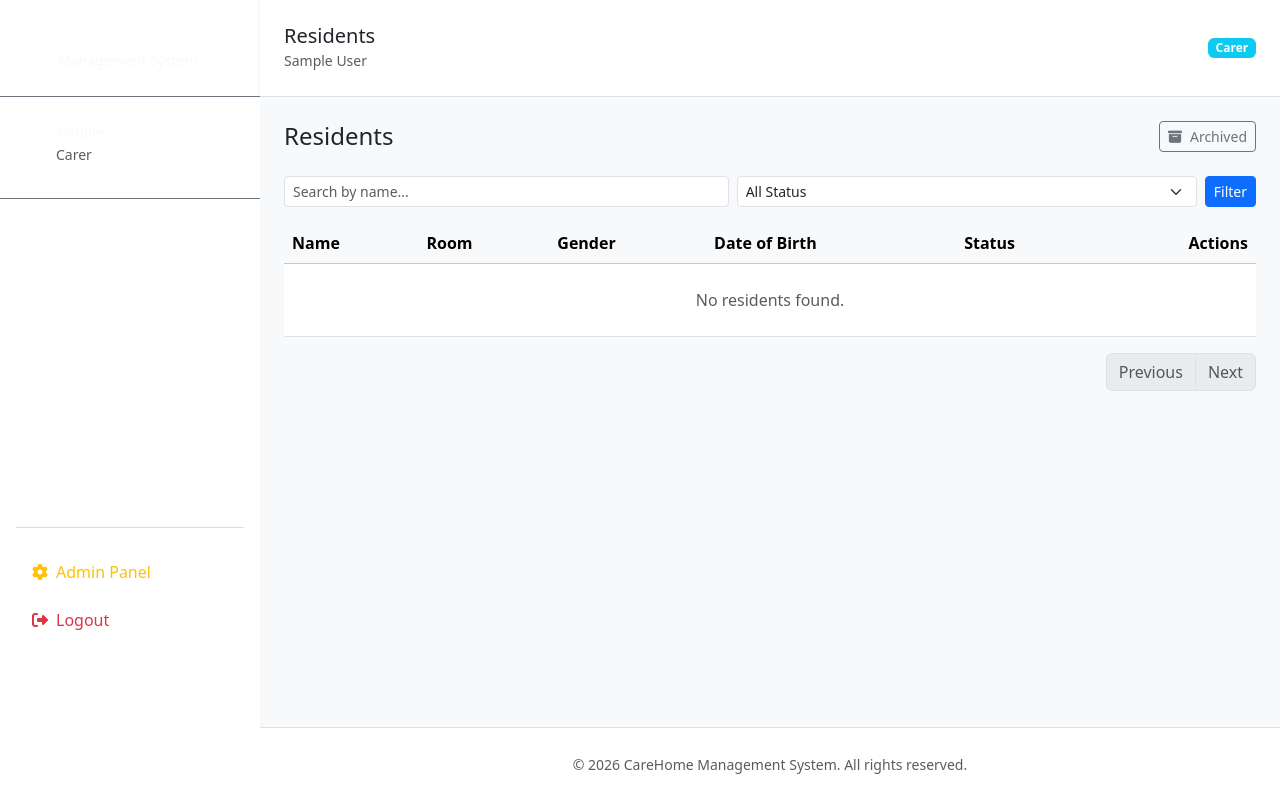
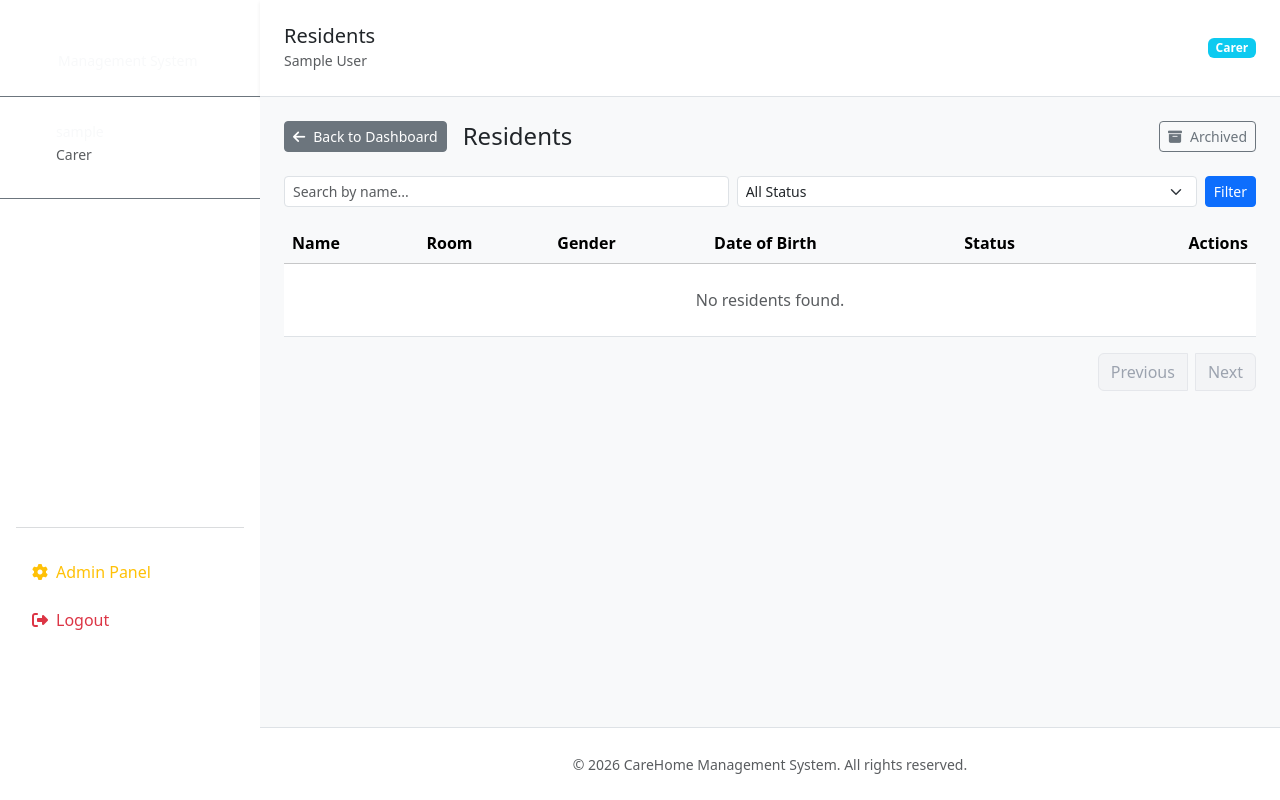
Before and after one commit to tolasedairo/carehome, a Django app: page /residents/ in a window 1280 px wide. Run offline with Django 5.2, Linux system fonts and the light colour scheme; the visitor is signed in with stand-in values (Sample User, id 1); data that the repository does not hold is empty.

Commit message:
feat: Update resident list view with improved layout and pagination styles

```diff
--- a/residents/templates/residents/resident_list.html
+++ b/residents/templates/residents/resident_list.html
@@ -4,7 +4,12 @@
 
 {% block content %}
 <div class="d-flex justify-content-between align-items-center mb-4">
-    <h4 class="mb-0">Residents</h4>
+    <div class="d-flex align-items-center gap-3">
+        <a href="{% url 'dashboard:home' %}" class="btn btn-secondary btn-sm">
+            <i class="fas fa-arrow-left me-2"></i>Back to Dashboard
+        </a>
+        <h4 class="mb-0">Residents</h4>
+    </div>
 
     <div class="d-flex gap-2">
         {% if user.role == "MANAGER" %}
@@ -80,29 +85,29 @@
 
     <div class="mt-3 d-flex justify-content-end">
         <nav aria-label="Resident pagination">
-            <ul class="pagination">
+            <ul class="pagination" style="gap: 8px;">
                 {% if residents.has_previous %}
                 <li class="page-item">
-                    <a class="page-link" href="?page={{ residents.previous_page_number }}">Previous</a>
+                    <a class="page-link pagination-link" style="color: #3b8f8d; border-color: #dee2e6; background-color: #fff; padding: 8px 14px; border-radius: 6px; transition: all 0.3s ease;" href="?page={{ residents.previous_page_number }}">Previous</a>
                 </li>
                 {% else %}
-                <li class="page-item disabled"><span class="page-link">Previous</span></li>
+                <li class="page-item disabled"><span class="page-link" style="color: #9ca3af; background-color: #f3f4f6; border-color: #e5e7eb;">Previous</span></li>
                 {% endif %}
 
                 {% for num in residents.paginator.page_range %}
                     {% if residents.number == num %}
-                        <li class="page-item active"><span class="page-link">{{ num }}</span></li>
+                        <li class="page-item active"><span class="page-link" style="background-color: #3b8f8d; color: #fff; border-color: #3b8f8d; padding: 8px 14px; border-radius: 6px;">{{ num }}</span></li>
                     {% elif num > residents.number|add:'-3' and num < residents.number|add:'3' %}
-                        <li class="page-item"><a class="page-link" href="?page={{ num }}">{{ num }}</a></li>
+                        <li class="page-item"><a class="page-link pagination-link" style="color: #3b8f8d; border-color: #dee2e6; background-color: #fff; padding: 8px 14px; border-radius: 6px; transition: all 0.3s ease;" href="?page={{ num }}">{{ num }}</a></li>
                     {% endif %}
                 {% endfor %}
 
                 {% if residents.has_next %}
                 <li class="page-item">
-                    <a class="page-link" href="?page={{ residents.next_page_number }}">Next</a>
+                    <a class="page-link pagination-link" style="color: #3b8f8d; border-color: #dee2e6; background-color: #fff; padding: 8px 14px; border-radius: 6px; transition: all 0.3s ease;" href="?page={{ residents.next_page_number }}">Next</a>
                 </li>
                 {% else %}
-                <li class="page-item disabled"><span class="page-link">Next</span></li>
+                <li class="page-item disabled"><span class="page-link" style="color: #9ca3af; background-color: #f3f4f6; border-color: #e5e7eb;">Next</span></li>
                 {% endif %}
             </ul>
         </nav>
--- a/templates/dashboard/home.html
+++ b/templates/dashboard/home.html
@@ -88,7 +88,7 @@
                 <li><i class="fas fa-check text-info"></i> Track medical records</li>
                 <li><i class="fas fa-check text-info"></i> View contact information</li>
             </ul>
-            <a href="#" class="btn btn-primary btn-sm mt-4">
+            <a href="{% url 'residents:list' %}" class="btn btn-primary btn-sm mt-4">
                 <i class="fas fa-arrow-right me-2"></i>View Residents
             </a>
         </div>
```
